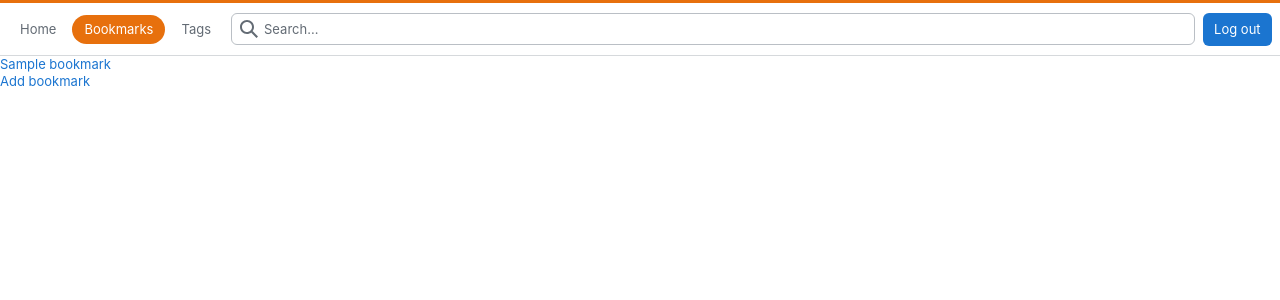
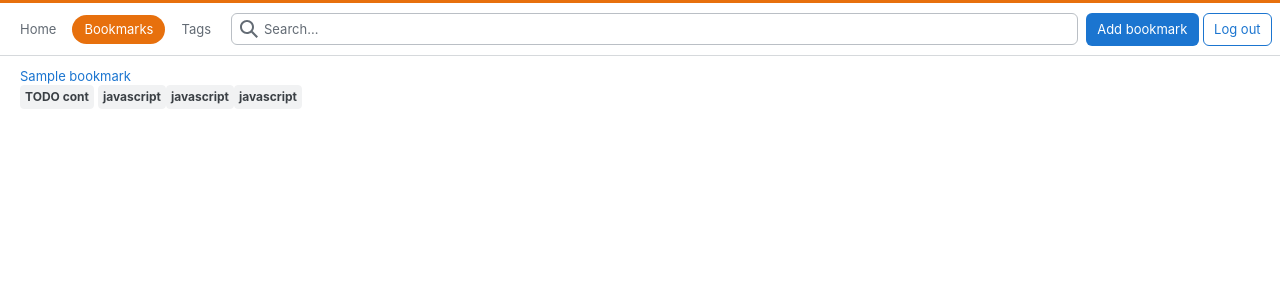
Before and after one commit to dArignac/bookmarker, a Django app: page /bookmarks in a window 1280 px wide. Shown: the top 300 px of the page. Run offline with Django 5.2, Linux system fonts and the light colour scheme; a user stored in the database is signed in; tables that the repository leaves empty hold one stand-in row (values such as "Sample post"); some libraries are stand-ins or nearby versions.

Commit message:
chore: started with adjusting bookmarks list layout

```diff
--- a/main/templates/bookmarks.html
+++ b/main/templates/bookmarks.html
@@ -3,6 +3,7 @@
 {% block head_title %}Bookmarks{% endblock %}
 
 {% block content %}
+{% comment %}
     <div class="ui container mt-20">
         <div class="ui grid container">
             <div class="eleven wide computer sixteen wide tablet column">
@@ -29,4 +30,23 @@
             </div>
         </div>
     </div>
+    {% endcomment %}
+<div class="d-flex mx-auto my12 w100 wmx12">
+  {# FIXME adjust responsive layout #}
+  <div id="content" class="d-grid g8 ji-center grid__12 lg:grid__12 md:grid__8 sm:grid__2">
+    {# FIXME check how many cols the bookmark shall span + responsive #}
+    {# tags below, edit on right #}
+    {% for bookmark in bookmarks %}
+      <div class="grid--col3 mx12 d-flex fd-column">
+        <a href="{{bookmark.url}}" target="_blank">{{ bookmark.title }}</a>
+        <div class="d-flex">
+          <span class="s-tag mr4">TODO cont</span>
+          <span class="s-tag">javascript</span>
+          <span class="s-tag">javascript</span>
+          <span class="s-tag">javascript</span>
+        </div>
+      </div>
+    {% endfor %}
+  </div>
+</div>
 {% endblock %}
--- a/main/templates/navigation.html
+++ b/main/templates/navigation.html
@@ -21,13 +21,18 @@
         </div>
       </form>
 
-      <nav class="s-topbar--navigation" aria-label="Log in or sign up">
+      <nav class="s-topbar--navigation" aria-label="Log in">
         <ol class="s-topbar--content">
           <li>
             {% if user.is_authenticated %}
-              <a href="{% url "account_logout" %}" class="s-topbar--item s-topbar--item__unset s-btn s-btn__filled">Log out</a>
+              <a href="{% url "bookmark_new" %}" class="s-topbar--item s-topbar--item__unset s-btn s-btn__filled">Add bookmark</a>
+            {% endif %}
+          </li>
+          <li>
+            {% if user.is_authenticated %}
+              <a href="{% url "account_logout" %}" class="s-topbar--item ml4 s-topbar--item__unset s-btn s-btn__outlined">Log out</a>
             {% else %}
-            <a href="{% url "google_login" %}" class="s-topbar--item s-topbar--item__unset s-btn s-btn__filled">Log in</a>
+              <a href="{% url "google_login" %}" class="s-topbar--item s-topbar--item__unset s-btn s-btn__filled">Log in</a>
             {% endif %}
           </li>
         </ol>
--- a/main/templates/root.html
+++ b/main/templates/root.html
@@ -14,7 +14,7 @@
   <body class="theme-light">
     {% include "navigation.html" %}
 
-    <div id="content">{% block content %}{% endblock %}</div>
+    {% block content %}{% endblock %}
   </body>
   <script src="{% static 'bookmarker/stacks-2.6.0.min.js' %}"></script>
 </html>
--- a/main/views.py
+++ b/main/views.py
@@ -18,6 +18,10 @@ def index(request):
 @requires_csrf_token
 def bookmarks_list(request):
     bookmarks = Bookmark.objects.all()
+
+    # bookmarks = []
+    # for i in range(200):
+    #     bookmarks += [{id: i, "title": f"Title {i}", "url": "http://localhost:8000"}]
 
     return render(request, "bookmarks.html", {"bookmarks": bookmarks, "form": None})
 
```
Also changed, not shown: main/templates/bookmark_new.html (+6 -15 lines).
